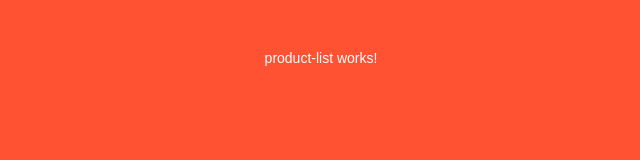
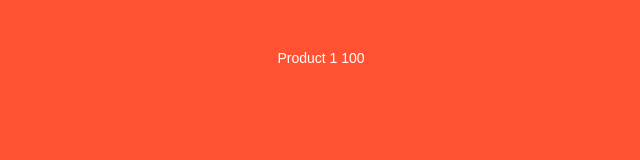
Before and after one commit to Gogoreds/angular-edu, an Angular app in the folder angularUtbildning/: page / in a window 1280 px wide. Shown: the top 160 px of the page, without its empty margins (319-959 px from the left). Built offline with nearby package versions, Linux system fonts and the light colour scheme; a web font is replaced by a local one.

Commit message:
Products array injection

```diff
--- a/angularUtbildning/src/app/admin/containers/product-list/product-list.component.ts
+++ b/angularUtbildning/src/app/admin/containers/product-list/product-list.component.ts
@@ -3,16 +3,49 @@ import { Component, OnInit } from '@angular/core';
 @Component({
   selector: 'app-product-list',
   template: `
-    <p>
-      product-list works!
-    </p>
+    <div>
+      <div>
+        <!-- {{ product | json }} -->
+        {{ product.name }}
+        {{ product.price }}
+      </div>
+    </div>
   `,
   styles: [
   ]
 })
 export class ProductListComponent {
+  product!: any;
+  products!: any[];
+
   constructor() { }
 
-  ngOnInit(): void {}
+  ngOnInit(): void {
+    this.products = [
+      {
+        id: '1',
+        name: 'Product 1',
+        icon: 'Product 1',
+        price: 100,
+        description: 'This is product 1',
+      },
+      {
+        id: '2',
+        name: 'Product 2',
+        icon: 'Product 2',
+        price: 130,
+        description: 'This is product 2',
+      },
+      {
+        id: '3',
+        name: 'Product 3',
+        icon: 'Product 3',
+        price: 150,
+        description: 'This is product 3',
+      }
+    ];
 
+    this.product = this.products[0];
+
+  }
 }
```
